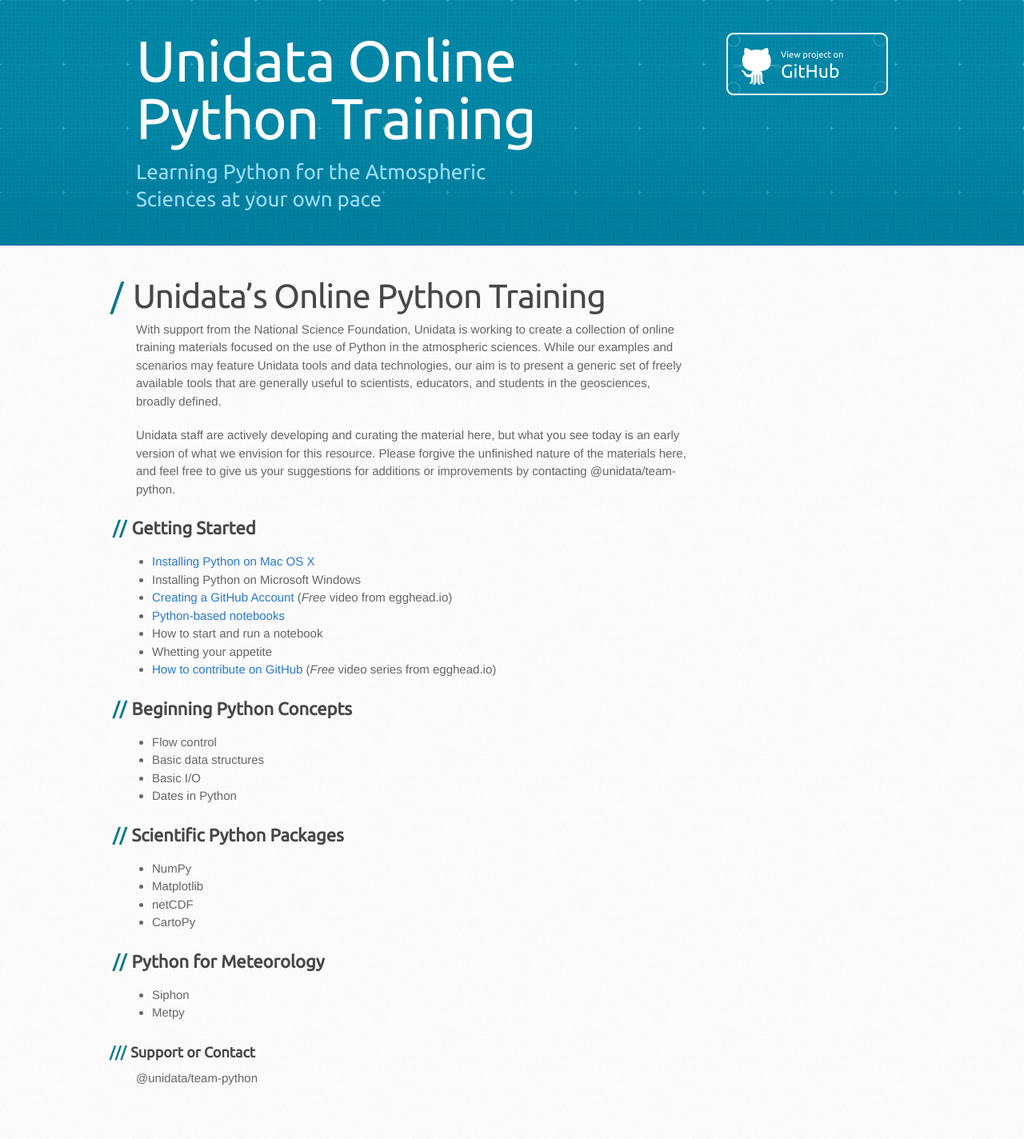
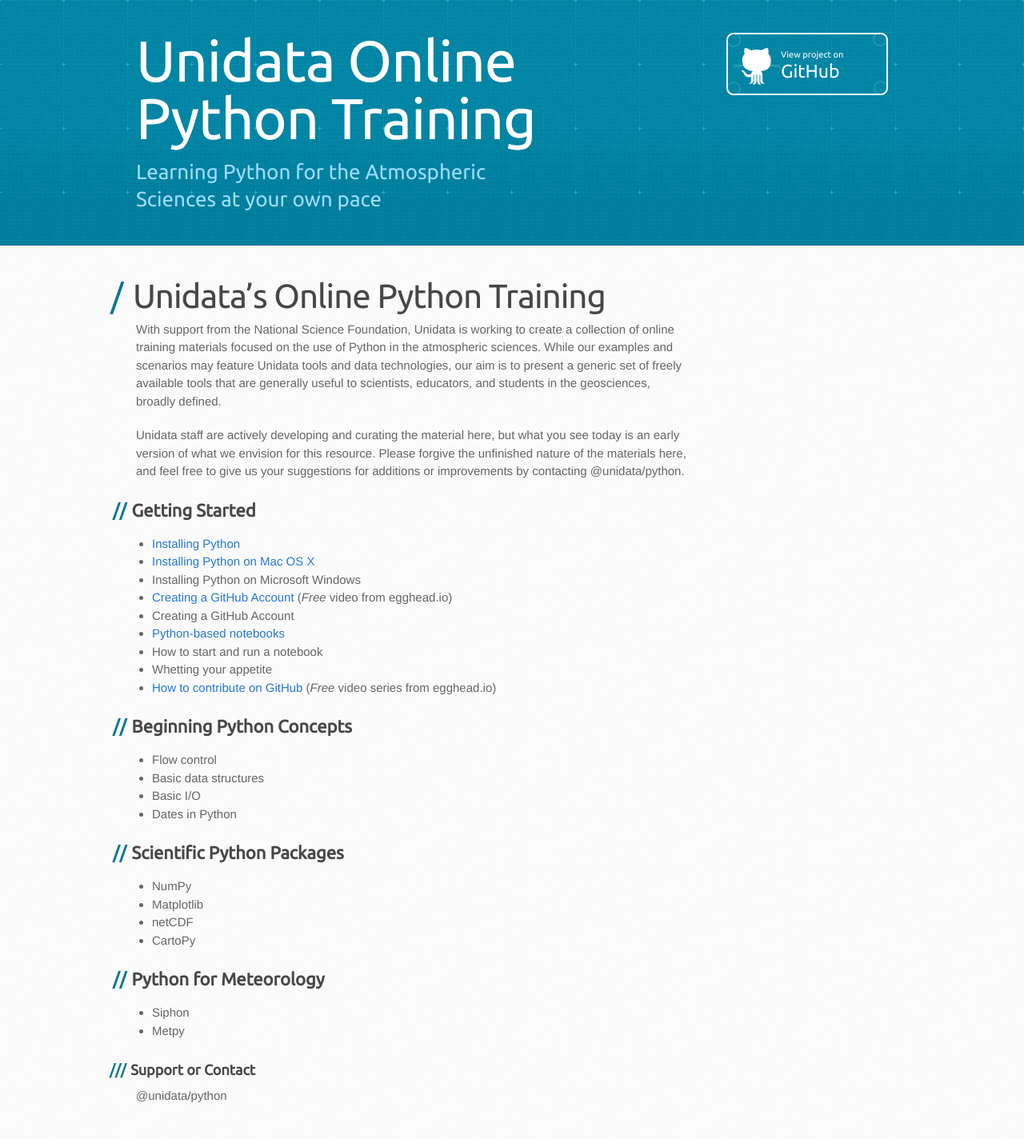
Before and after one commit to Unidata/online-python-training, a Jekyll site: the page built from index.md, in a window 1280 px wide. Shown: the whole page at 80% size. Built offline with Jekyll 4.4.1, drawn with Linux system fonts in a browser that asks for light colours; some web fonts are replaced; before the commit the page ends 1402 px from its top, so only the background shows below that.

Commit message:
Add some documentation on selecting a Python.

```diff
--- a/index.md
+++ b/index.md
@@ -15,13 +15,15 @@
 here, but what you see today is an early version of what we
 envision for this resource. Please forgive the unfinished nature
 of the materials here, and feel free to give us your suggestions
-for additions or improvements by contacting @unidata/team-python.
+for additions or improvements by contacting @unidata/python.
 
 ## Getting Started
+- [Installing Python](installing.html)
 - [Installing Python on Mac OS X](conda-osx.html)
 - Installing Python on Microsoft Windows
 - [Creating a GitHub Account](https://egghead.io/lessons/javascript-introduction-to-github?series=how-to-contribute-to-an-open-source-project-on-github)
 (*Free* video from egghead.io)
+- Creating a GitHub Account
 - [Python-based notebooks](introduction.html)
 - How to start and run a notebook
 - Whetting your appetite
@@ -45,4 +47,4 @@
 - Metpy
 
 ### Support or Contact
-@unidata/team-python
+@unidata/python
```
Also changed, not shown: installing.md (added, +55 -0 lines).
